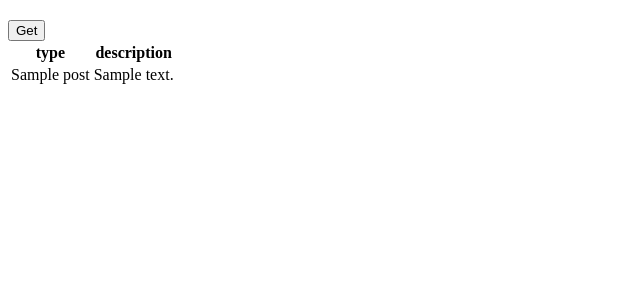
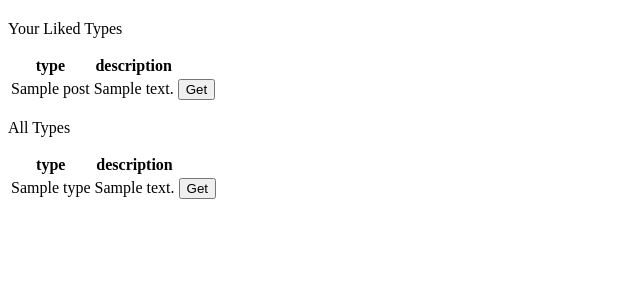
Before and after one commit to hyjing/Book-Recommender, a Flask app: template webserver/templates/types.html in a window 1280 px wide. Shown: the part 150-450 px from the top of the page, without its empty margins (0-640 px from the left). Run offline with Flask 2, Linux system fonts and the light colour scheme; the template is opened without the code that fills it: most values are stand-ins (such as "Sample title", 1, 10 or a date in 2020); parts of the project's set-up code (start-up, migrations or seed data) failed here and were passed over.

Commit message:
Add all types to types page

```diff
--- a/webserver/server.py
+++ b/webserver/server.py
@@ -110,22 +110,29 @@ def index():
     return redirect("/types")
   return render_template("index.html")
 
-@app.route('/types')
+@app.route('/types', methods=['GET'])
 def types():
   posts = g.conn.execute(
       "SELECT * FROM type T, liketype LT"
       " WHERE LT.uid = {} AND LT.tid = T.tid;".format(session['user_id'])
   ).fetchall()
 
+  allTypes = g.conn.execute(
+      "SELECT * FROM type T"
+  ).fetchall()
+
   if request.method == 'GET':
     bookType = request.args.get("type")
     session['currentType'] = bookType
-    return redirect("/book")
+    # return redirect("/book")
 
-  return render_template("types.html", posts=posts)
+  return render_template("types.html", posts=posts, allTypes=allTypes)
 
 @app.route('/book')
 def book():
+  if session.get('currentType') == None:
+    return redirect("/types")
+
   currentType = session['currentType']
   posts = g.conn.execute(
       "SELECT * FROM book B, booktype BT"
@@ -290,7 +297,6 @@ if __name__ == "__main__":
 
     HOST, PORT = host, port
     print("running on %s:%d" % (HOST, PORT))
-    app.debug = True
-    app.run(host=HOST, port=PORT, debug=debug, threaded=threaded)
+    app.run(host=HOST, port=PORT, debug=False, threaded=threaded)
     # app.run()
   run()
--- a/webserver/templates/types.html
+++ b/webserver/templates/types.html
@@ -8,6 +8,7 @@
 {% endblock %}
 
 {% block content %}
+  <p>Your Liked Types</p>
   <table>
     <thead>
       <th>type</th>
@@ -18,11 +19,34 @@
       <tr>
         <td>{{ post['name'] }}</td>
         <td>{{ post['description'] }}</td>
+	<td>
+          <form method="GET" action="/book">
+            <input type="hidden" name="type" value={{post['tid']}} />
+            <input type="submit" value="Get">
+          </form>
+	</td>
+      </tr>
+      {% endfor %}
+    </tbody>
+  </table>
 
-        <form method="GET" action="/types">
-          <input type="hidden" name="type" value={{post['tid']}} />
-          <input type="submit" value="Get">
-        </form>
+  <p>All Types</p>
+  <table>
+    <thead>
+      <th>type</th>
+      <th>description</th>
+    </thead>
+    <tbody>
+      {% for allType in allTypes %}
+      <tr>
+        <td>{{ allType['name'] }}</td>
+        <td>{{ allType['description'] }}</td>
+        <td>
+          <form method="GET" action="/types">
+            <input type="hidden" name="type" value={{allType['tid']}} />
+            <input type="submit" value="Get">
+          </form>
+        </td>
       </tr>
       {% endfor %}
     </tbody>
```
Also changed, not shown: 2 other files.
